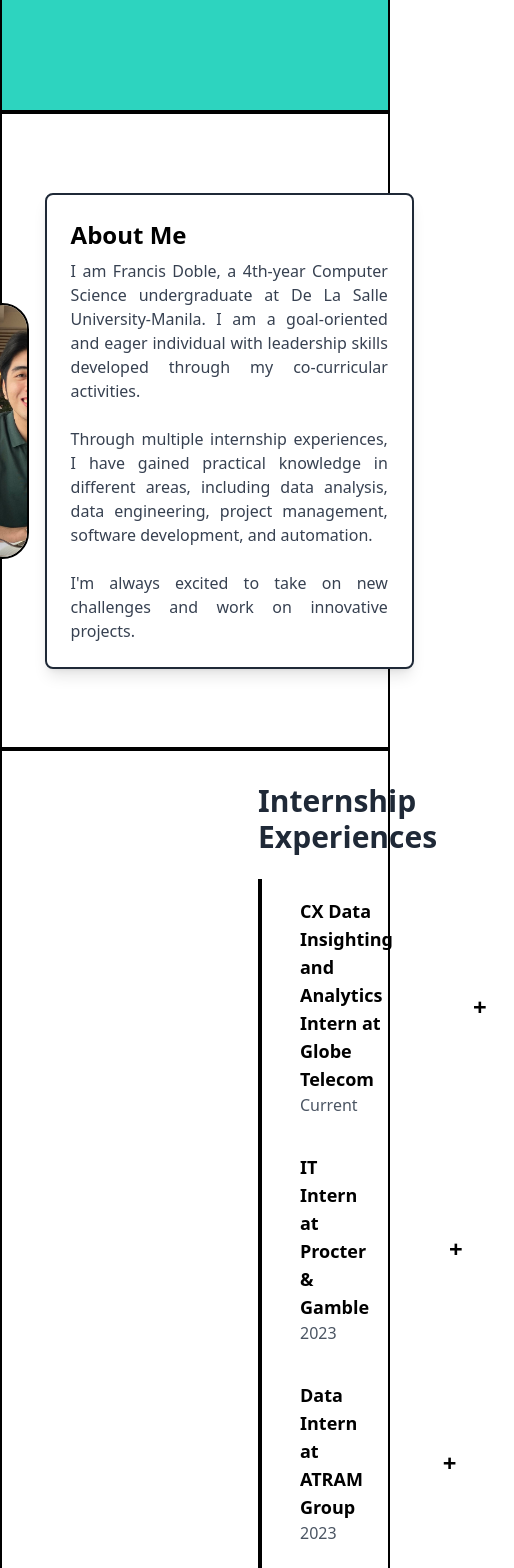
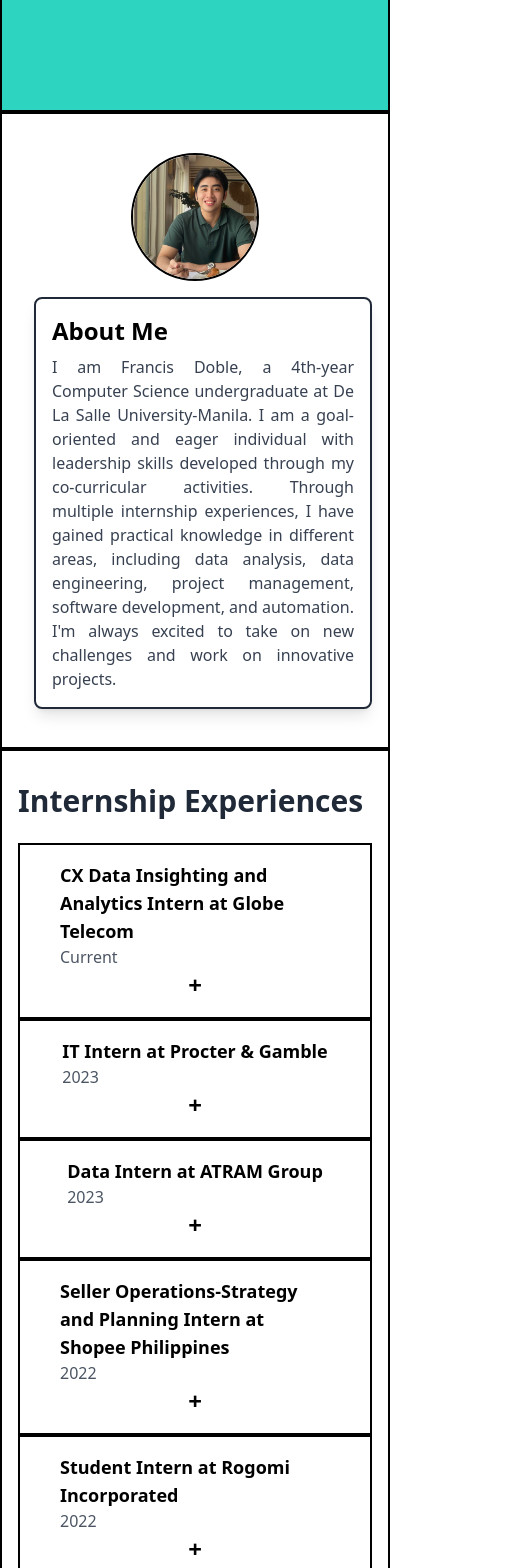
Before and after one commit to fdoble12/fdoble-website, a Vue app: page / in a window 390 px wide. Shown: the part 800-2368 px from the top of the page, 514 px wide, since content can reach past the window. Built offline with nearby package versions, Linux system fonts and the light colour scheme.

Commit message:
adjusted responsiveness to screen

```diff
--- a/src/components/About.vue
+++ b/src/components/About.vue
@@ -1,21 +1,21 @@
 <template>
   <div id="about" class="border-2 border-black">
-    <div class="container mx-auto min-h-[75vh] flex items-center justify-center ">
-    <div class="flex items-center justify-center p-8">
+    <div class="container mx-auto min-h-[75vh] flex items-center justify-center">
+      <div class="flex flex-col md:flex-row items-center justify-center p-4 md:p-8">
         <!-- Circle for the Avatar/Photo -->
-      <div class="w-64 h-64 rounded-full">
+        <div class="w-32 h-32 md:w-64 md:h-64 rounded-full mb-4 md:mb-0">
           <img
             src="../assets/fd.jpg"
-                alt="Project 2"
-                class="w-64 h-64 rounded-full object-cover rounded border-2 border-black"
+            alt="Francis Doble"
+            class="w-32 h-32 md:w-64 md:h-64 rounded-full object-cover rounded border-2 border-black"
           />
         </div>
 
-      <!-- Speech Bubble for About Me Text, with a max-width to make it narrower -->
-      <div class="ml-4 p-6 bg-white rounded-lg shadow-lg border-2 border-gray-800" style="max-width: 600px;">
-        <h2 class="text-2xl font-bold mb-2">About Me</h2>
-        <p class="text-gray-700 text-md text-justify">
-          I am Francis Doble, a 4th-year Computer Science undergraduate at De La Salle University-Manila. I am a goal-oriented and eager individual with leadership skills developed through my co-curricular activities.<br><br> Through multiple internship experiences, I have gained practical knowledge in different areas, including data analysis, data engineering, project management, software development, and automation. <br><br> I'm always excited to take on new challenges and work on innovative projects.
+        <!-- Speech Bubble for About Me Text -->
+        <div class="ml-4 p-4 md:p-6 bg-white rounded-lg shadow-lg border-2 border-gray-800 max-w-[600px]">
+          <h2 class="text-2xl md:text-3xl font-bold mb-2">About Me</h2>
+          <p class="text-gray-700 text-md md:text-lg text-justify">
+            I am Francis Doble, a 4th-year Computer Science undergraduate at De La Salle University-Manila. I am a goal-oriented and eager individual with leadership skills developed through my co-curricular activities. Through multiple internship experiences, I have gained practical knowledge in different areas, including data analysis, data engineering, project management, software development, and automation. I'm always excited to take on new challenges and work on innovative projects.
           </p>
         </div>
       </div>
--- a/src/components/TrialExp.vue
+++ b/src/components/TrialExp.vue
@@ -1,26 +1,30 @@
 <template>
     <div id="trialExp" class="border-2 border-black">
-        <div class="container mx-auto px-64 py-8">
+      <div class="container mx-auto px-4 sm:px-8 md:px-16 lg:px-32 xl:px-64 py-8">
         <h2 class="text-3xl font-semibold text-gray-800 mb-6">Internship Experiences</h2>
         <ul>
           <!-- Loop through experiences using v-for -->
-            <li v-for="(experience, index) in experiences" :key="index" class="py-4 border-2 border-black">
-            <div class="flex justify-between items-center">
+          <li
+            v-for="(experience, index) in experiences"
+            :key="index"
+            class="py-4 border-2 border-black"
+          >
+            <div class="flex flex-col sm:flex-row justify-between items-center">
               <!-- Left side: Experience details -->
-                <div class="mx-10">
+              <div class="lg:mb-4 mx-10 sm:mb-0 sm:mr-10">
                 <div class="font-bold text-lg">{{ experience.role }} at {{ experience.company }}</div>
                 <div class="text-gray-600">{{ experience.duration }}</div>
                 <!-- Description will show/hidden based on the 'expanded' property -->
                 <div v-if="experience.expanded" class="text-gray-800 mt-2">
                   <ul>
-                            <li v-for="(desc,index) in experience.description" :key="index">
+                    <li v-for="(desc, index) in experience.description" :key="index">
                       {{ desc }}
                     </li>
                   </ul>
                 </div>
               </div>
               <!-- Right side: Button to toggle description -->
-                <button @click="toggleExperience(index)" class="mx-10">
+              <button @click="toggleExperience(index)" class="mx-2 sm:mx-10">
                 <!-- Conditional rendering for '+' or 'x' based on the 'expanded' property -->
                 <span v-if="experience.expanded" class="text-2xl font-bold">-</span>
                 <span v-else class="text-2xl font-bold">+</span>
```
Lines whose indentation alone changed are shown as unchanged.
